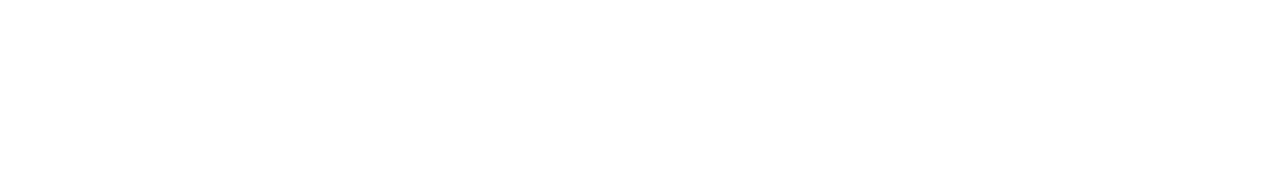
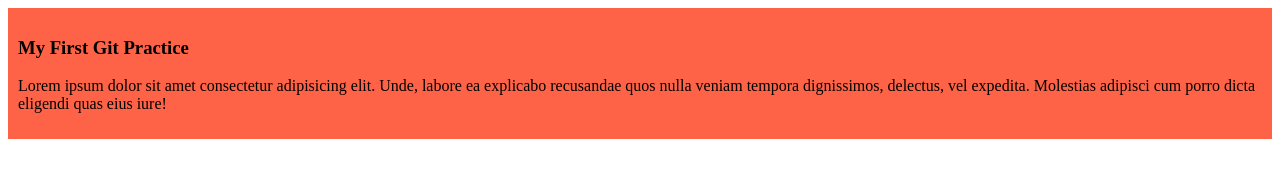
Before and after one commit to SamidRichie/PH-Course-First-Repo, a plain HTML site: page index.html in a window 1280 px wide. Drawn offline with Linux system fonts and the light colour scheme.

Commit message:
Added a div section with color and padding

```diff
--- a/index.html
+++ b/index.html
@@ -5,8 +5,11 @@
     <meta http-equiv="X-UA-Compatible" content="IE=edge">
     <meta name="viewport" content="width=device-width, initial-scale=1.0">
     <title>Second Practice Repo of PH Course</title>
+    <link rel="stylesheet" href="styles/style.css">
 </head>
 <body>
-
+    <div><h3>My First Git Practice</h3>
+    <p>Lorem ipsum dolor sit amet consectetur adipisicing elit. Unde, labore ea explicabo recusandae quos nulla veniam tempora dignissimos, delectus, vel expedita. Molestias adipisci cum porro dicta eligendi quas eius iure!</p>
+    </div>
 </body>
 </html>
--- /dev/null
+++ b/styles/style.css
@@ -0,0 +1,4 @@
+div{
+    background-color: tomato;
+    padding: 10px;
+}
```
